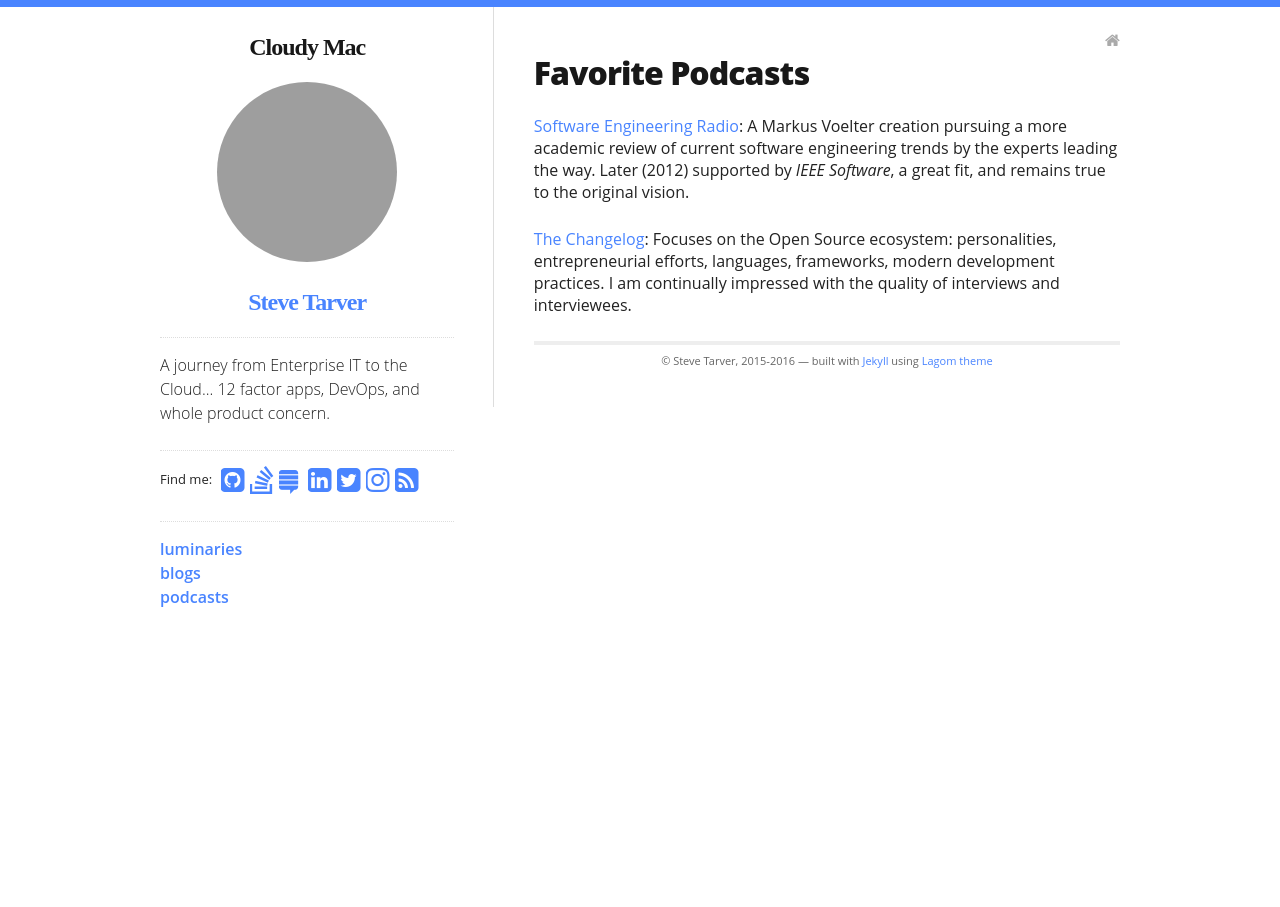
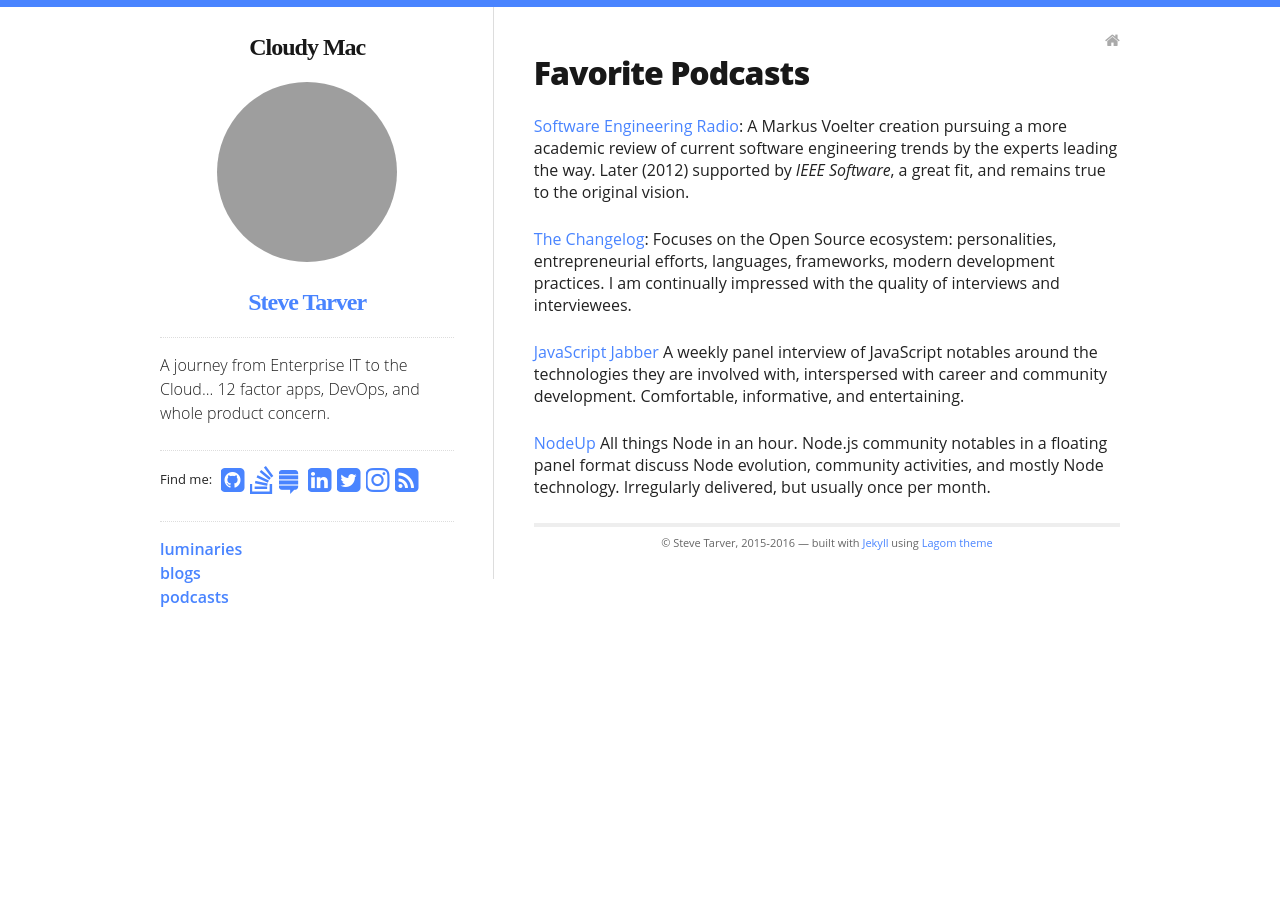
Before and after one commit to stevetarver/stevetarver.github.io, a Jekyll site: the page built from pages/podcasts.md, in a window 1280 px wide. Built offline with Jekyll 4.4.1, drawn with Linux system fonts in a browser that asks for light colours; nearby versions of some CDN libraries; some web fonts are replaced; grey boxes are pictures that could not be loaded.

Commit message:
Add favorite podcasts

```diff
--- a/pages/podcasts.md
+++ b/pages/podcasts.md
@@ -7,3 +7,7 @@
 [Software Engineering Radio](http://www.se-radio.net): A Markus Voelter creation pursuing a more academic review of current software engineering trends by the experts leading the way. Later (2012) supported by _IEEE Software_, a great fit, and remains true to the original vision.
 
 [The Changelog](https://changelog.com): Focuses on the Open Source ecosystem: personalities, entrepreneurial efforts, languages, frameworks, modern development practices. I am continually impressed with the quality of interviews and interviewees.
+
+[JavaScript Jabber](https://devchat.tv/js-jabber) A weekly panel interview of JavaScript notables around the technologies they are involved with, interspersed with career and community development. Comfortable, informative, and entertaining.
+
+[NodeUp](http://nodeup.com/) All things Node in an hour. Node.js community notables in a floating panel format discuss Node evolution, community activities, and mostly Node technology. Irregularly delivered, but usually once per month.
```
